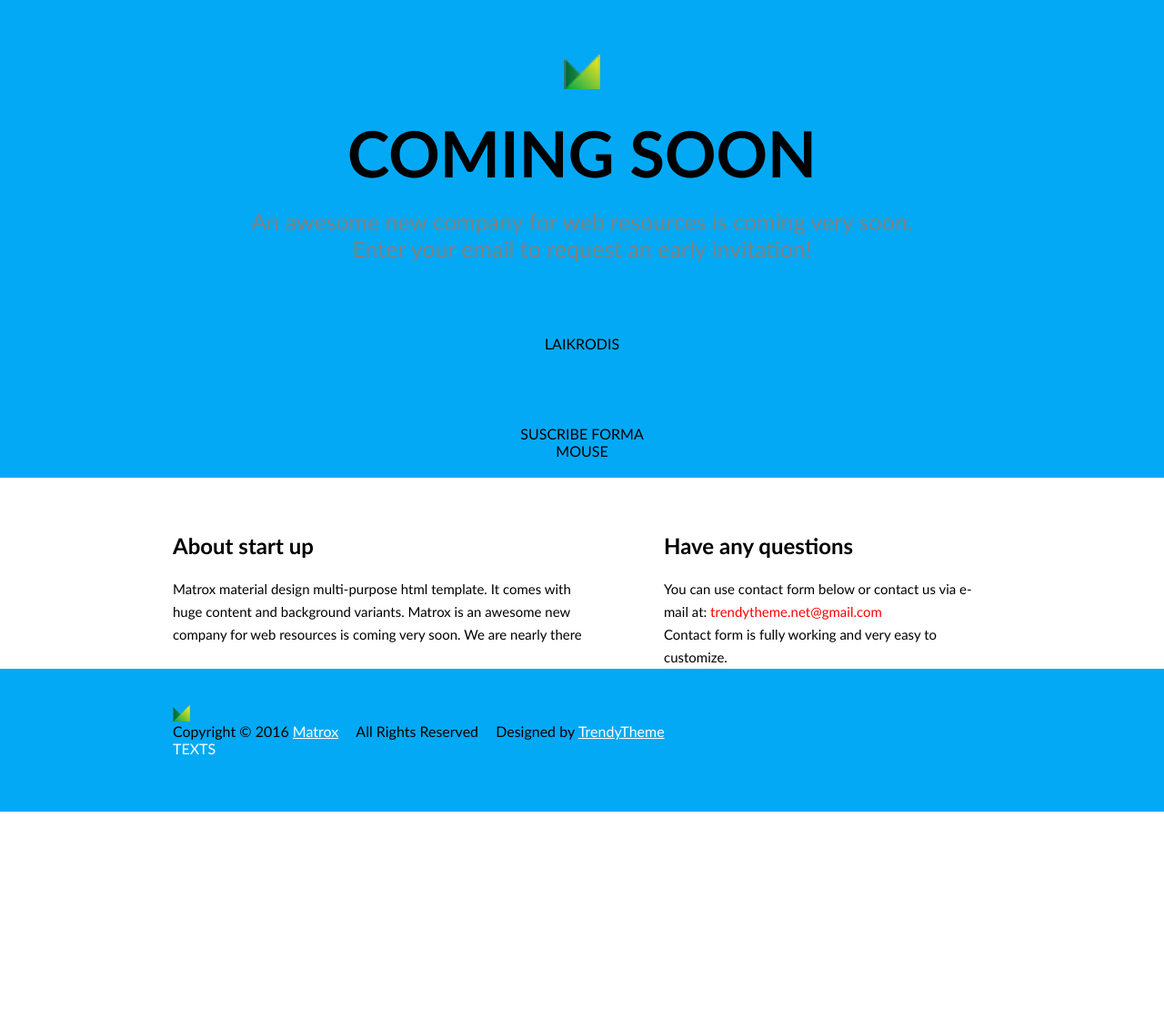
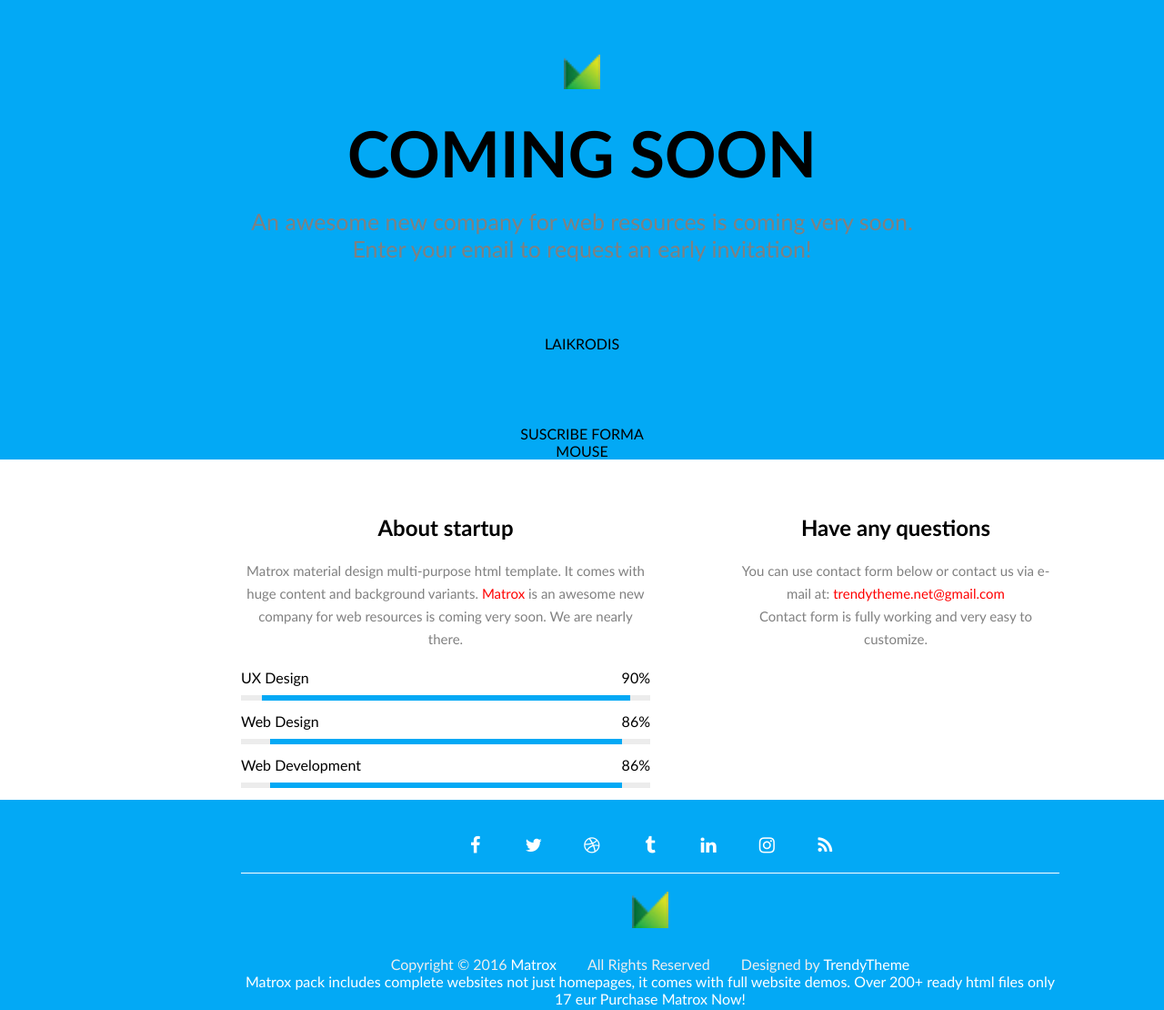
Before and after one commit to RutaMarija/5-Coming-soon, a plain HTML site: page index.html in a window 1280 px wide. Shown: the top 1110 px of the page at 91% size. Before the commit the page ends 952 px from the top, so only its background shows below. Drawn offline with Linux system fonts and the light colour scheme.

Commit message:
progress bar, footer corekcija

```diff
--- /dev/null
+++ b/css/progress-bar.css
@@ -0,0 +1,47 @@
+.progress-bar {
+    display: inline-block;
+    width: 100%;
+}
+    .progress-bar > .texts {
+        display: inline-block;
+        width: 100%;
+        margin-bottom: 10px;
+    }
+        .progress-bar > .texts > .title {
+            display: inline-block;
+            float: left;
+        }
+        .progress-bar > .texts > .value {
+            display: inline-block;
+            float: right;
+        }
+    .progress-bar > .bar {
+        display: inline-block;
+        width: 100%;
+        height: 6px;
+        background-color: #ececec;
+    }
+        .progress-bar > .bar > .value {
+            display: inline-block;
+            width: 90%;
+            height: 100%;
+        }
+            .progress-bar > .bar > .value > .loading {
+                display: inline-block;
+                width: 100%;
+                height: 100%;
+                background-color: #03A9F5;
+
+                animation-name: loading;
+                animation-iteration-count: 1;
+                animation-duration: 2s;
+            }
+
+@keyframes loading {
+    0% {
+        width: 0;
+    }
+    100% {
+        width: 90%;
+    }
+}
--- a/css/style.css
+++ b/css/style.css
@@ -46,7 +46,7 @@ body * {
         display: inline-block;
         width: 100%;
         padding: 0 5%;
-        margin-bottom: 40px;
+        margin-bottom: 20px;
     }
     .hero .mouse {
         display: inline-block;
@@ -72,6 +72,7 @@ body * {
         width: 100%;
         font-size: 15px;
         line-height: 25px;
+        margin-bottom: 20px;
     }
         .main-content p > a {
             color: red;
@@ -82,11 +83,14 @@ footer {
     display: inline-block;
     width: 100%;
     background-color:#03A9F5;
+    color: #eee;
     padding-bottom: 60px;
     padding-top: 20px;
+    text-align: center;
 }
     footer > .container:nth-child(1) {
-
+        border-bottom: 1px solid #fff;
+        margin-bottom: 20px;
     }
 
         footer .fa {
@@ -96,34 +100,40 @@ footer {
         font-size: 20px;
         line-height: 20px;
         margin: 10px;
-        padding: 10;
+        padding: 10px;
         text-decoration: none;
     }
-        footer .fa:hover  {
+        footer .fa:hover {
             background-color: red;
             color: #fff;
             border-radius: 50%;
         }
 
-footer .info > div {
-    display: inline-block;
-}
+    footer img {
+        display: inline-block;
+        margin-bottom: 20px;
+        height: 40px;
+    }
 
-    footer .info > div:nth-child(2) {
-        padding: 0 15px;
-        margin: 0 15px;
-        border-left: 1 px solid;
-        border-right: 1 px solid;
-        margin: 0;
+    footer .info > div {
+        display: inline-block;
+    }
+
+        footer .info > div:nth-child(2) {
+                padding: 0 15px;
+                margin-left: 15px;
+                margin-right: 15px;
+                border-left: 1 px solid #eee;
+                border-right: 1 px solid #eee;
         }
 
     footer p {
         display: inline-block;
         width: 60%;
-        color: #fff;
     }
     footer a {
         color: #fff;
+        text-decoration: none;
     }
 
 .small-container {
@@ -164,9 +174,13 @@ footer .info > div {
         width: 700px;
         margin-left: calc( (100% - 700px) / 2);
     }
-    .container {
-        width: 700px;
-        margin-left: calc( (100% - 700px) / 2);
+    .container > .left {
+        width: 100%;
+    }
+    .container > .right {
+        width: 100%;
+        margin-left: 0;
+        margin-top: 60px;
     }
 }
 
@@ -177,7 +191,15 @@ footer .info > div {
     }
     .container {
         width: 500px;
-        margin-left: 0 calc( (100% - 500px) / 2);
+        margin: 0 calc( (100% - 500px) / 2 );
+    }
+
+    footer .info > div {
+        width: 100%;
+        margin-bottom: 10px;
+    }
+    footer .info > div:nth-child(2) {
+        border: none;
     }
 }
 
--- a/index.html
+++ b/index.html
@@ -5,7 +5,8 @@
     <meta name="viewport" content="width=device-width, initial-scale=1.0">
     <meta http-equiv="X-UA-Compatible" content="ie=edge">
     <title>Coming soon</title>
-    <link rel="font" href="./css/font-awesome.min.css">
+    <link rel="stylesheet" href="./css/font-awesome.min.css">
+    <link rel="stylesheet" href="./css/progress-bar.css">
     <link rel="stylesheet" href="./css/style.css">
 </head>
 <body>
@@ -21,14 +22,49 @@
             <form>
                 SUSCRIBE FORMA
             </form>
-            <dic class="mouse"<>MOUSE</div>
+            <div class="mouse"<>MOUSE</div>
     </div>
 
     <div class="main-content">
             <div class="container">
                     <div class="left">
-                    <h3>About start up</h3>
-                    <p>Matrox material design multi-purpose html template. It comes with huge content and background variants. Matrox is an awesome new company for web resources is coming very soon. We are nearly there</p>
+                            <h3>About startup</h3>
+                            <p>Matrox material design multi-purpose html template. It comes with huge content and background variants. <a href="https://www.google.com" target="_blank">Matrox</a> is an awesome new company for web resources is coming very soon. We are nearly there.</p>
+
+                            <div class="progress-bar">
+                                <div class="texts">
+                                    <div class="title">UX Design</div>
+                                    <div class="value">90%</div>
+                                </div>
+                                <div class="bar">
+                                    <div class="value" style="width: 90%;">
+                                        <div class="loading"></div>
+                                    </div>
+                                </div>
+                            </div>
+                            <div class="progress-bar">
+                                <div class="texts">
+                                    <div class="title">Web Design</div>
+                                    <div class="value">86%</div>
+                                </div>
+                                <div class="bar">
+                                    <div class="value" style="width: 86%;">
+                                        <div class="loading"></div>
+                                    </div>
+                                </div>
+                            </div>
+                            <div class="progress-bar">
+                                <div class="texts">
+                                    <div class="title">Web Development</div>
+                                    <div class="value">86%</div>
+                                </div>
+                                <div class="bar">
+                                    <div class="value" style="width: 86%;">
+                                        <div class="loading"></div>
+                                    </div>
+                                </div>
+                            </div>
+
                         </div>
                     <div class="right">
                         <h3>Have any questions</h3>
@@ -37,13 +73,13 @@
     </div>
     <footer>
             <div class="container">
-                <a href="#" target="blank" class="fa fa-facebook"></a>
-                <a href="#" target="blank" class="fa fa-twiter"></a>
-                <a href="#" target="blank" class="fa fa-dribble"></a>
-                <a href="#" target="blank" class="fa fa-tumblr"></a>
-                <a href="#" target="blank" class="fa fa-linkedin"></a>
-                <a href="#" target="blank" class="fa fa-facebook"></a>
-                <a href="#" target="blank" class="fa fa-facebook"></a>
+                    <a href="#" target="_blank" class="fa fa-facebook"></a>
+                    <a href="#" target="_blank" class="fa fa-twitter"></a>
+                    <a href="#" target="_blank" class="fa fa-dribbble"></a>
+                    <a href="#" target="_blank" class="fa fa-tumblr"></a>
+                    <a href="#" target="_blank" class="fa fa-linkedin"></a>
+                    <a href="#" target="_blank" class="fa fa-instagram"></a>
+                    <a href="#" target="_blank" class="fa fa-rss"></a>
             </div>
 
             <div class="container">
@@ -53,7 +89,7 @@
                     <div>All Rights Reserved</div>
                     <div>Designed by <a href="#" target="blank">TrendyTheme<a/></div>
                 </div>
-                TEXTS
+                Matrox pack includes complete websites not just homepages, it comes with full website demos. Over 200+ ready html files only 17 eur Purchase Matrox Now!
             </div>
 
     </footer>
```
Also changed, not shown: fonts/FontAwesome.otf (renamed from font-awesome-4.7.0/font-awesome-4.7.0/fonts/FontAwesome.otf), fonts/fontawesome-webfont.ttf (renamed from font-awesome-4.7.0/font-awesome-4.7.0/fonts/fontawesome-webfont.ttf), fonts/fontawesome-webfont.woff (renamed from font-awesome-4.7.0/font-awesome-4.7.0/fonts/fontawesome-webfont.woff), fonts/fontawesome-webfont.woff2 (renamed from font-awesome-4.7.0/font-awesome-4.7.0/fonts/fontawesome-webfont.woff2), 5 other files. Lines whose indentation alone changed are shown as unchanged.
